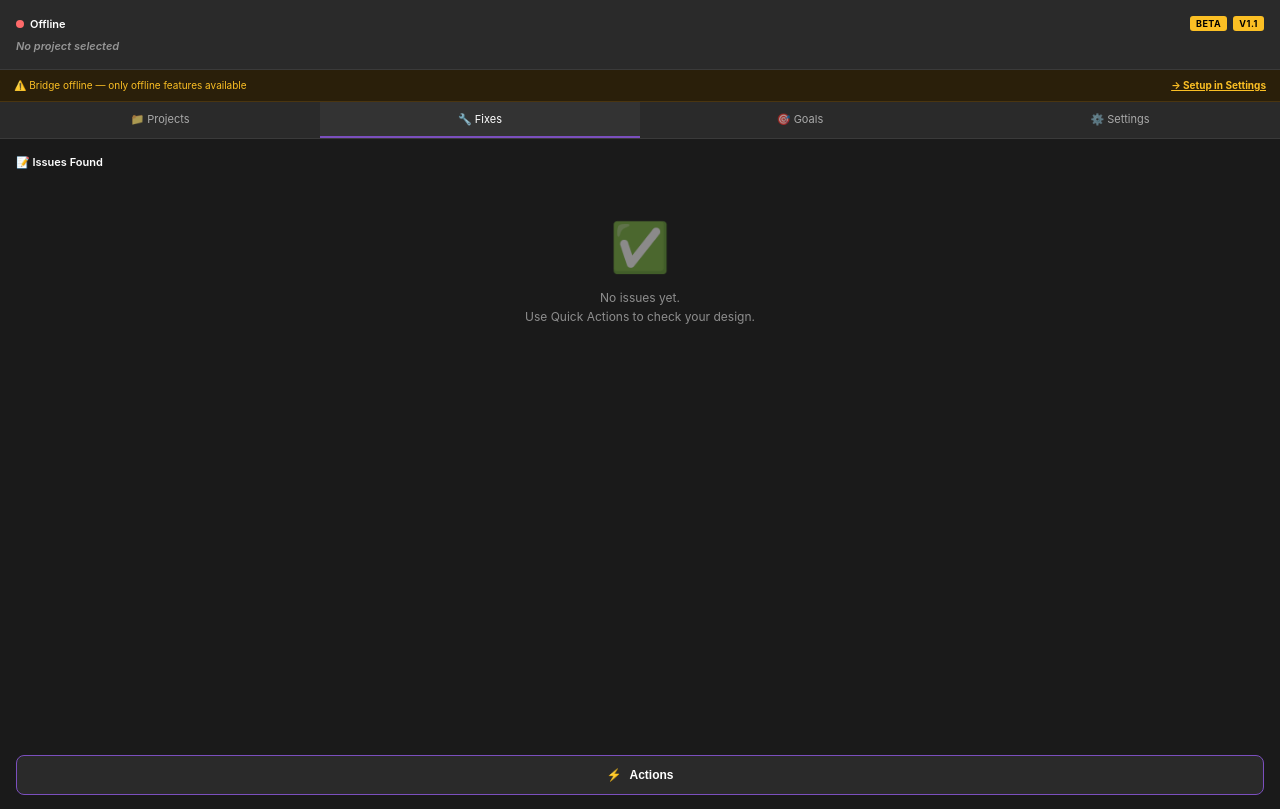
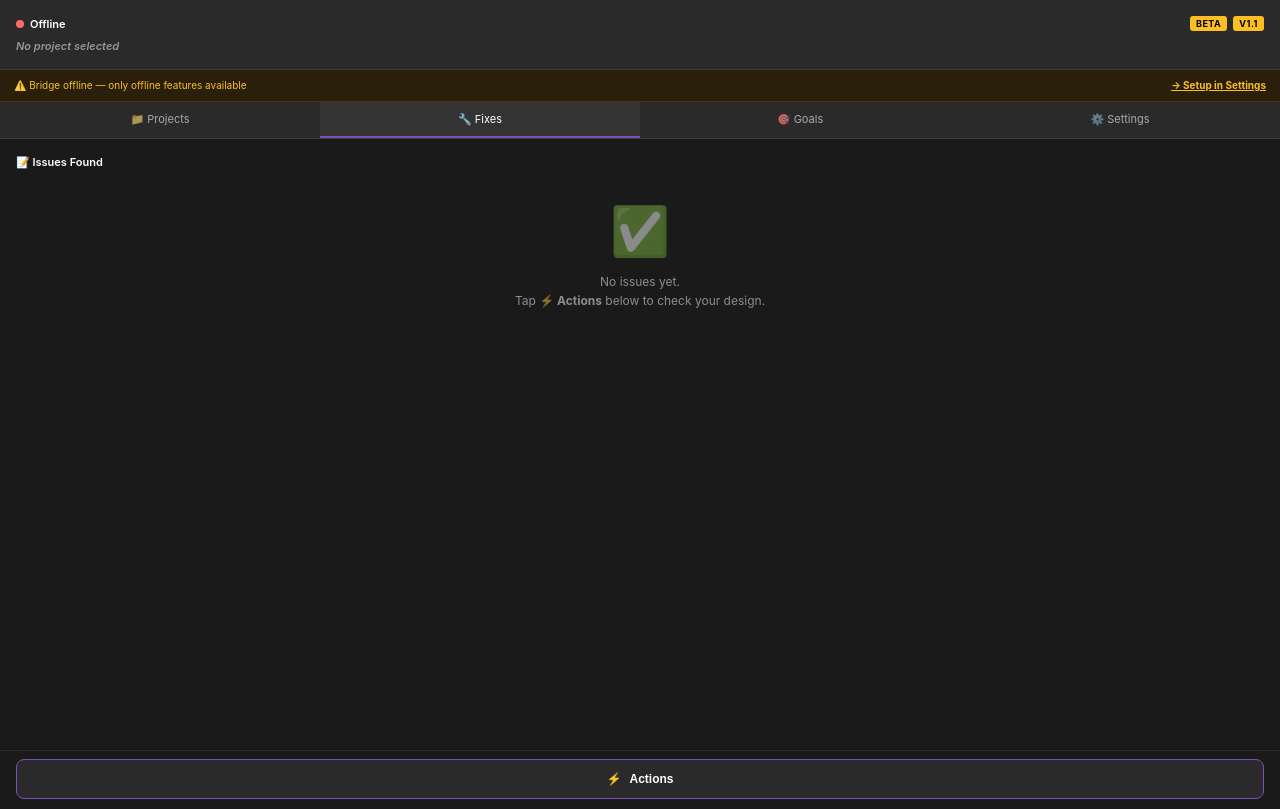
Before and after one commit to AnderMagri/Sidebot, a plain HTML site: page ui.html in a window 1280 px wide. Both pictures are taken after a click on the element "🔧 Fixes". Drawn offline with Linux system fonts and the light colour scheme.

Commit message:
UI: fix Actions button position — solid border-top, no gradient gap

```diff
--- a/ui.html
+++ b/ui.html
@@ -458,7 +458,7 @@ textarea {
 .fixes-scroll-area::-webkit-scrollbar { width: 6px; }
 .fixes-scroll-area::-webkit-scrollbar-track { background: #1a1a1a; }
 .fixes-scroll-area::-webkit-scrollbar-thumb { background: #3a3a3a; border-radius: 3px; }
-.fixes-bottom-bar { flex-shrink: 0; padding: 10px 16px 14px; background: linear-gradient(transparent, #1a1a1a 25%); }
+.fixes-bottom-bar { flex-shrink: 0; padding: 8px 16px 10px; background: #1a1a1a; border-top: 1px solid #2a2a2a; }
 .fixes-bottom-btn {
   width: 100%; padding: 12px; background: #2a2a2a; border: 1px solid #7B4FBE;
   border-radius: 8px; color: #fff; font-size: 12px; font-weight: 600;
@@ -640,9 +640,9 @@ Return format: {"projectName": "...", "goals": ["...", "..."]}</textarea>
   <div class="fixes-scroll-area">
     <div class="section-title">📝 Issues Found</div>
     <div class="fix-list" id="fixList"></div>
-    <div class="empty-state" id="fixesEmpty">
+    <div class="empty-state" id="fixesEmpty" style="padding: 24px 20px;">
       <div class="empty-icon">✅</div>
-      <div class="empty-text">No issues yet.<br>Use Quick Actions to check your design.</div>
+      <div class="empty-text">No issues yet.<br>Tap <strong>⚡ Actions</strong> below to check your design.</div>
     </div>
   </div>
 
```
